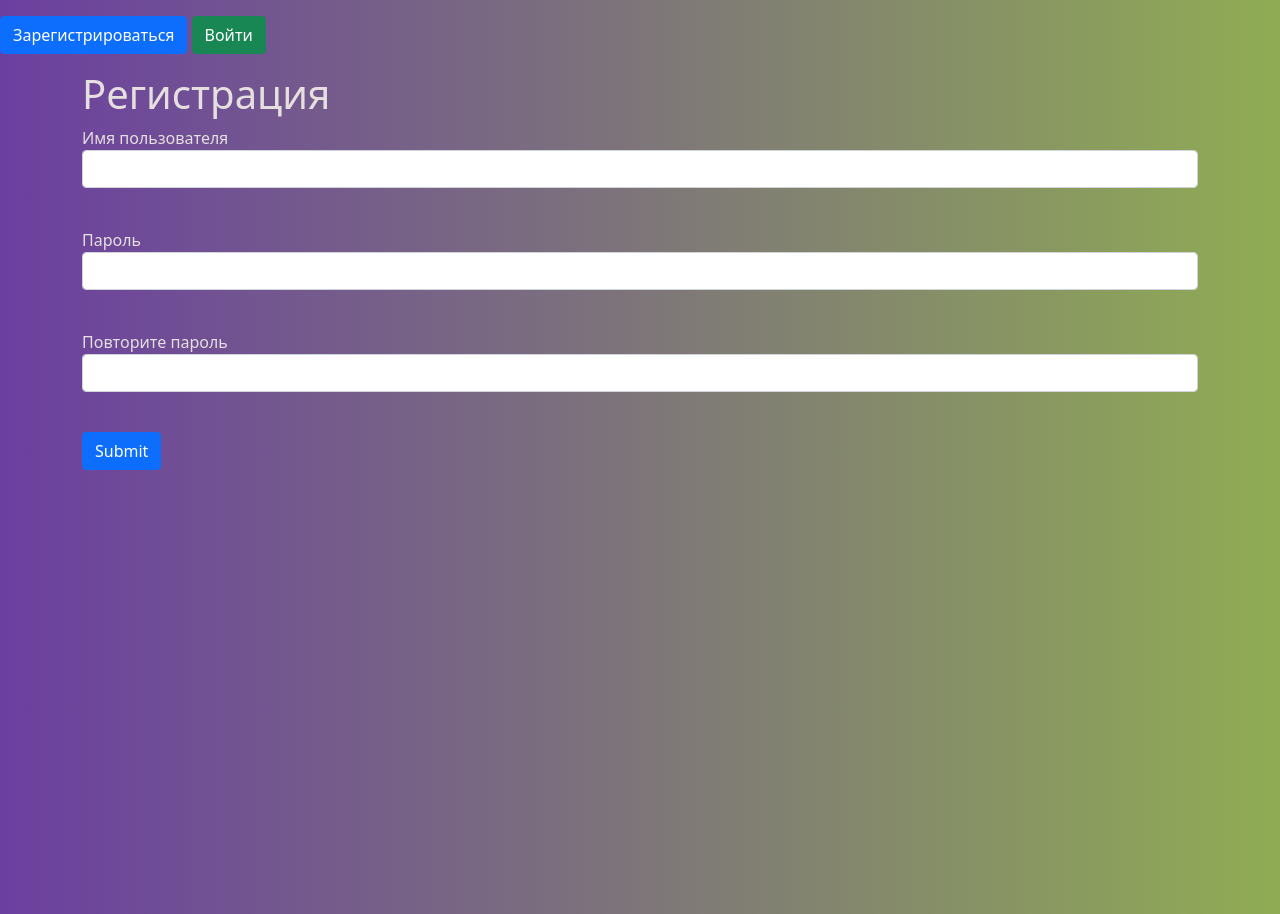
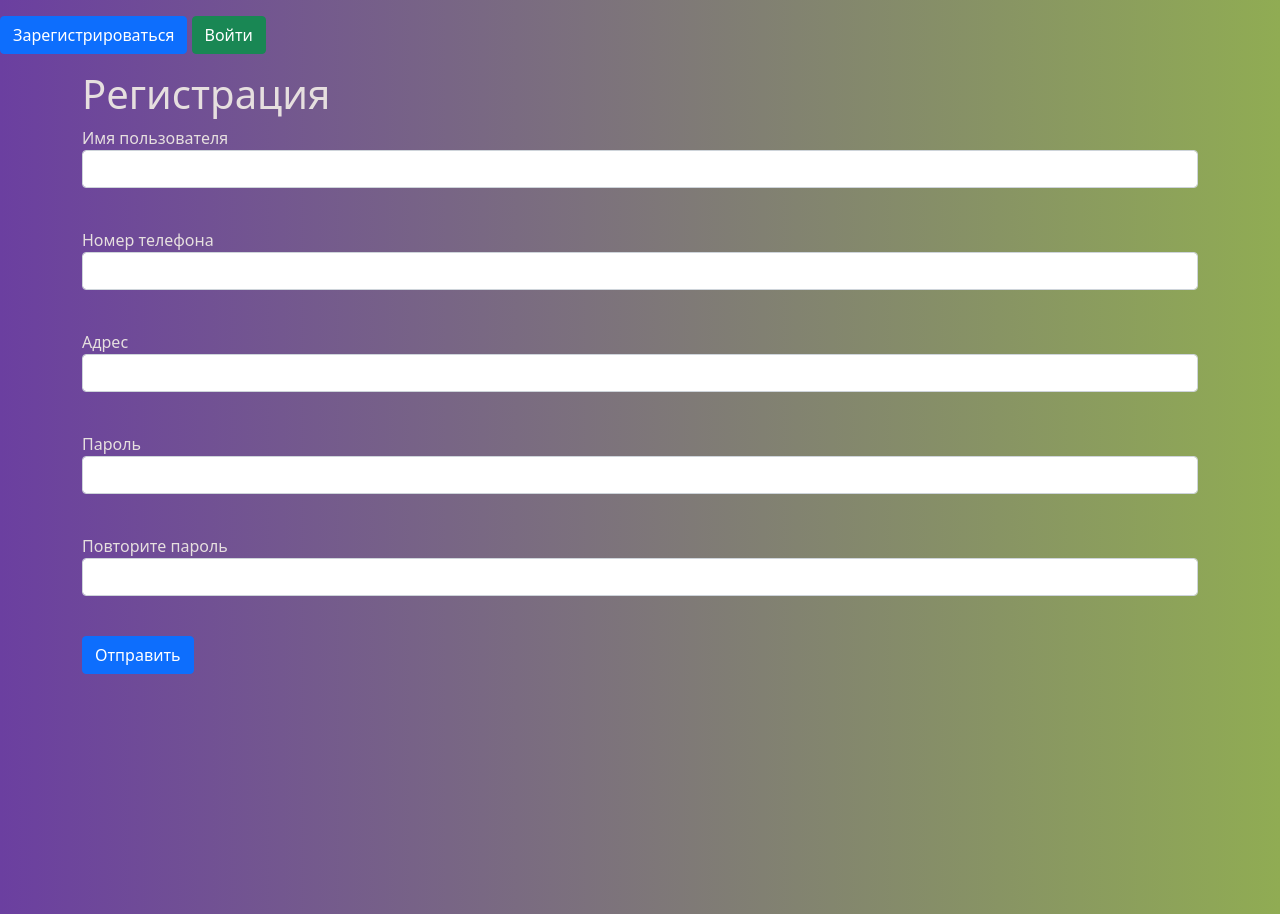
Before and after one commit to Ketalean/Novito, a Flask app: page /register in a window 1280 px wide. Shown: the part 56-970 px from the top of the page. Run offline with Flask 3, Linux system fonts and the light colour scheme.

Commit message:
Рабочая регистрация

```diff
--- a/forms/regform.py
+++ b/forms/regform.py
@@ -1,17 +1,14 @@
 from flask_wtf import FlaskForm
 from wtforms import StringField, PasswordField, IntegerField, SubmitField, EmailField
-from wtforms.validators import DataRequired
+from wtforms.validators import DataRequired, ValidationError, Length
 
 
 class RegisterForm(FlaskForm):
     username = StringField('Имя пользователя', validators=[DataRequired()])
     password = PasswordField('Пароль', validators=[DataRequired()])
     second_password = PasswordField('Повторите пароль', validators=[DataRequired()])
-    surname = StringField('Surname', validators=[DataRequired()])
-    name = StringField('Name', validators=[DataRequired()])
-    age = IntegerField('Age', validators=[DataRequired()])
-    position = StringField('Position', validators=[DataRequired()])
-    speciality = StringField('Speciality', validators=[DataRequired()])
-    address = StringField('Address', validators=[DataRequired()])
-    email = EmailField('Email', validators=[DataRequired()])
-    submit = SubmitField('Submit')
+    phone = StringField('Номер телефона',
+                        validators=[DataRequired(), Length(min=6, max=12)])
+    address = StringField('Адрес', validators=[DataRequired()])
+    # email = EmailField('Email', validators=[DataRequired()])
+    submit = SubmitField('Отправить')
--- a/main.py
+++ b/main.py
@@ -28,18 +28,15 @@ def register():
                                    form=form,
                                    message="Пароли не совпадают")
         db_sess = db_session.create_session()
-        if db_sess.query(User).filter(User.email == form.email.data).first():
+        if db_sess.query(User).filter(User.username == form.username.data).first():
             return render_template('register.html', title='Регистрация',
                                    form=form,
                                    message="Такой пользователь уже есть")
         user = User(
-            name=form.name.data,
-            surname=form.surname.data,
-            age=form.age.data,
-            position=form.position.data,
-            speciality=form.speciality.data,
+            username=form.username.data,
+            phone=form.phone.data,
             address=form.address.data,
-            email=form.email.data,
+
         )
         user.set_password(form.password.data)
         db_sess.add(user)
--- a/templates/register.html
+++ b/templates/register.html
@@ -14,6 +14,24 @@
     {% endfor %}
     </p>
     <p>
+        {{ form.phone.label }}<br>
+        {{ form.phone(class="form-control") }}<br>
+        {% for error in form.phone.errors %}
+    <div class="alert alert-danger" role="alert">
+        {{ error }}
+    </div>
+    {% endfor %}
+    </p>
+    <p>
+        {{ form.address.label }}<br>
+        {{ form.address(class="form-control") }}<br>
+        {% for error in form.address.errors %}
+    <div class="alert alert-danger" role="alert">
+        {{ error }}
+    </div>
+    {% endfor %}
+    </p>
+    <p>
         {{ form.password.label }}<br>
         {{ form.password(class="form-control", type="password") }}<br>
         {% for error in form.password.errors %}
@@ -21,6 +39,7 @@
         {{ error }}
     </div>
     {% endfor %}
+    </p>
     <p>
         {{ form.second_password.label }}<br>
         {{ form.second_password(class="form-control", type="password") }}<br>
```
Also changed, not shown: db/novito.db.
